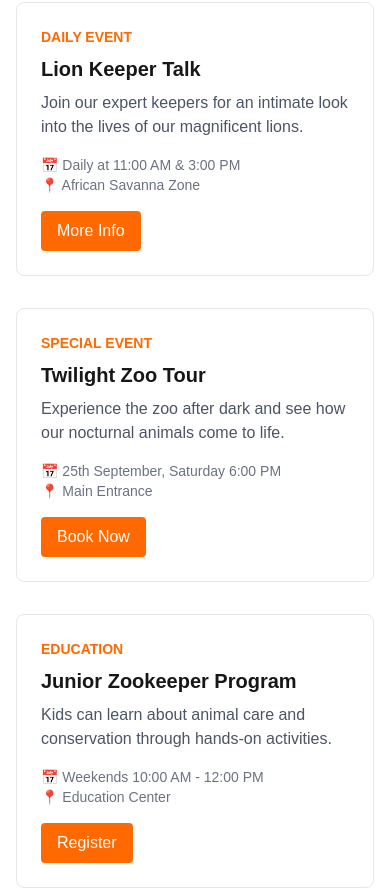
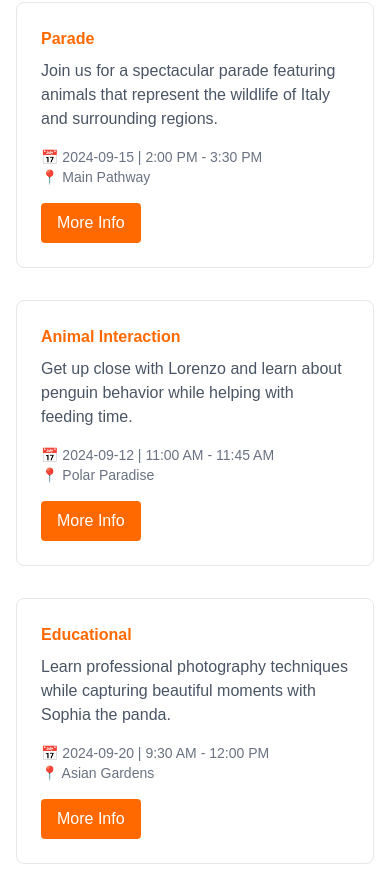
Before and after one commit to NikolaKajchevski/ProjectStudio, a Next.js app in the folder zoolirante/: page / in a window 390 px wide. Shown: the part 2468-3358 px from the top of the page. Built offline with nearby package versions, Linux system fonts and the light colour scheme.

Commit message:
Footer is now a component, events are displayed from json

```diff
--- /dev/null
+++ b/zoolirante/src/app/components/Footer/index.tsx
@@ -0,0 +1,33 @@
+
+export default function Footer () {
+
+    return (
+        <footer className="bg-gray-800 text-white py-12">
+            <div className="max-w-7xl mx-auto px-4 sm:px-6 lg:px-8">
+                <div className="grid grid-cols-1 md:grid-cols-4 gap-8">
+                    {/* About */}
+                    <div>
+                    <h3 className="text-lg font-bold mb-4">About Zoolirante</h3>
+                    <p className="text-gray-300 text-sm mb-4">
+                        We're committed to wildlife conservation and education. Visit us to learn about animals from around the world.
+                    </p>
+                    </div>
+
+                    {/* Contact */}
+                    <div>
+                    <h3 className="text-lg font-bold mb-4">Contact Us</h3>
+                    <div className="space-y-2 text-sm text-gray-300">
+                        <p>📞 (08) 1234 5678</p>
+                        <p>✉️ info@zoolirante.com</p>
+                        <p>📍 123 Wildlife Avenue<br/>Mawson Lakes, SA 5095</p>
+                    </div>
+                    </div>
+                </div>
+
+                <div className="border-t border-gray-700 mt-8 pt-8 text-center text-sm text-gray-400">
+                    <p>&copy; 2025 Zoolirante. All rights reserved. | Privacy Policy | Terms of Service</p>
+                </div>
+            </div>
+        </footer>
+    )
+}
--- a/zoolirante/src/app/events/page.tsx
+++ b/zoolirante/src/app/events/page.tsx
@@ -1,4 +1,5 @@
 import Image from 'next/image';
+import Link from 'next/link';
 
 export default async function EventsPage() {
   const data = await fetch('http://localhost:3000/api/zooliranteData', {
@@ -7,7 +8,18 @@ export default async function EventsPage() {
   const zooData = await data.json();
 
   return (
-    <div className="max-w-7xl mx-auto px-2 sm:px-4 lg:px-3 py-3">
+    <div className="min-h-screen">
+        <section className="relative h-96 bg-cover bg-center bg-no-repeat flex items-center justify-center text-white"
+               style={{backgroundImage: "url('https://images4.alphacoders.com/783/783592.jpg')"}}>
+        <div className="absolute inset-0 bg-black opacity-50"></div>
+        <div className="relative z-10 text-center px-4">
+          <h1 className="text-5xl font-bold mb-4">Events</h1>
+          <p className="text-xl mb-6">
+            View and Sign-Up for current and upcoming events at Zoolirante!
+          </p>
+        </div>
+      </section>
+      <div className="max-w-7xl mx-auto">
       <div className="bg-white">
         <div className="max-w-7xl mx-auto px-4 sm:px-6 lg:px-8 py-8">
           <h1 className="text-4xl text-black-500 text-center font-bold">Upcoming Events</h1>
@@ -57,24 +69,33 @@ export default async function EventsPage() {
                         for (var i = 0; i < zooData.animals.length; i++) {
                           if (zooData.animals[i].id == Element) {
                             return (
+                                    <Link
+                                      href={`/animals/${zooData.animals[i].id}`}
+                                      className="border border-orange-500 font-bold text-orange-500 px-12 py-1 rounded-full text-sm hover:bg-orange-600 transition-colors"
+                                    >
+                                      {zooData.animals[i].name}
+                                    </Link>
                               // have this link to the animals page when ready
-                              <button key={zooData.animals[i].id} className="border border-orange-500 font-bold text-orange-500 px-2 py-1 rounded-full text-sm hover:bg-orange-600 transition-colors">
-                                {zooData.animals[i].name}
-                              </button>
+                                // <button key={zooData.animals[i].id} className="border border-orange-500 font-bold text-orange-500 px-2 py-1 rounded-full text-sm hover:bg-orange-600 transition-colors">
+                                //   {zooData.animals[i].name}
+                                // </button>
                             )
                           }
                         }
                     })}
                   </div>
-                  <button className="bg-orange-500 font-bold text-white px-5 py-3 rounded-full text-sm hover:bg-orange-600 transition-colors">
-                    Book Now
-                  </button>
+                  <Link href="/tickets/book">
+                    <button className="bg-orange-500 font-bold text-white px-5 py-3 rounded-full text-sm hover:bg-orange-600 transition-colors">
+                      Book Now
+                    </button>
+                  </Link>
                 </div>
               </div>
             ))}
           </div>
         </div>
       </div>
+      </div>
     </div>
   );
 }
--- a/zoolirante/src/app/layout.tsx
+++ b/zoolirante/src/app/layout.tsx
@@ -2,6 +2,7 @@ import type { Metadata } from "next";
 import { Geist, Geist_Mono } from "next/font/google";
 import "./globals.css";
 import Navbar from "./components/Navbar";
+import Footer from "./components/Footer";
 
 const geistSans = Geist({
   variable: "--font-geist-sans",
@@ -32,6 +33,7 @@ export default function RootLayout({
         <main className="min-h-screen bg-gray-200">
           {children}
         </main>
+        <Footer />
       </body>
     </html>
   );
--- a/zoolirante/src/app/page.tsx
+++ b/zoolirante/src/app/page.tsx
@@ -1,7 +1,11 @@
 import Image from "next/image";
 import Link from "next/link";
 
-export default function Home() {
+export default async function Home() {
+    const data = await fetch('http://localhost:3000/api/zooliranteData', {
+    cache: 'no-store'
+  });
+  const zooData = await data.json();
   return (
     <div className="min-h-screen bg-white">
 
@@ -90,9 +94,30 @@ export default function Home() {
           </div>
 
           <div className="grid grid-cols-1 md:grid-cols-2 lg:grid-cols-3 gap-8">
-
+            {zooData.events.map((events: any) => (
+              <div className="border border-gray-200 rounded-lg p-6 hover:shadow-lg transition-shadow">
+                <div className="text-orange-500 text-1x2 font-semibold mb-2">
+                  {events.category}
+                </div>
+                <h3 className="text-xl font-bold mb-2">
+                  {events.name}
+                </h3>
+                <p className="text-gray-600 mb-4">
+                  {events.description}
+                </p>
+                <div className="text-sm text-gray-500 mb-4">
+                  <div>📅 {events.date} | {events.start_time} - {events.end_time}</div>
+                  <div>📍 {events.location}</div>
+                </div>
+                <Link href="/events">
+                  <button className="bg-orange-500 hover:bg-orange-600 text-white px-4 py-2 rounded font-medium transition-colors">
+                    More Info
+                  </button>
+                </Link>
+              </div>
+            ))}
             {/* Keeper Talk */}
-            <div className="border border-gray-200 rounded-lg p-6 hover:shadow-lg transition-shadow">
+            {/* <div className="border border-gray-200 rounded-lg p-6 hover:shadow-lg transition-shadow">
               <div className="text-orange-500 text-sm font-semibold mb-2">DAILY EVENT</div>
               <h3 className="text-xl font-bold mb-2">Lion Keeper Talk</h3>
               <p className="text-gray-600 mb-4">Join our expert keepers for an intimate look into the lives of our magnificent lions.</p>
@@ -103,10 +128,10 @@ export default function Home() {
               <button className="bg-orange-500 hover:bg-orange-600 text-white px-4 py-2 rounded font-medium transition-colors">
                 More Info
               </button>
-            </div>
+            </div> */}
 
             {/* Special Tour */}
-            <div className="border border-gray-200 rounded-lg p-6 hover:shadow-lg transition-shadow">
+            {/* <div className="border border-gray-200 rounded-lg p-6 hover:shadow-lg transition-shadow">
               <div className="text-orange-500 text-sm font-semibold mb-2">SPECIAL EVENT</div>
               <h3 className="text-xl font-bold mb-2">Twilight Zoo Tour</h3>
               <p className="text-gray-600 mb-4">Experience the zoo after dark and see how our nocturnal animals come to life.</p>
@@ -117,10 +142,10 @@ export default function Home() {
               <button className="bg-orange-500 hover:bg-orange-600 text-white px-4 py-2 rounded font-medium transition-colors">
                 Book Now
               </button>
-            </div>
+            </div> */}
 
             {/* Educational Program */}
-            <div className="border border-gray-200 rounded-lg p-6 hover:shadow-lg transition-shadow">
+            {/* <div className="border border-gray-200 rounded-lg p-6 hover:shadow-lg transition-shadow">
               <div className="text-orange-500 text-sm font-semibold mb-2">EDUCATION</div>
               <h3 className="text-xl font-bold mb-2">Junior Zookeeper Program</h3>
               <p className="text-gray-600 mb-4">Kids can learn about animal care and conservation through hands-on activities.</p>
@@ -131,7 +156,7 @@ export default function Home() {
               <button className="bg-orange-500 hover:bg-orange-600 text-white px-4 py-2 rounded font-medium transition-colors">
                 Register
               </button>
-            </div>
+            </div> */}
           </div>
         </div>
       </section>
@@ -242,11 +267,9 @@ export default function Home() {
         </div>
       </section>
 
-      {/* Footer */}
-      <footer className="bg-gray-800 text-white py-12">
+      {/* <footer className="bg-gray-800 text-white py-12">
         <div className="max-w-7xl mx-auto px-4 sm:px-6 lg:px-8">
           <div className="grid grid-cols-1 md:grid-cols-4 gap-8">
-            {/* About */}
             <div>
               <h3 className="text-lg font-bold mb-4">About Zoolirante</h3>
               <p className="text-gray-300 text-sm mb-4">
@@ -254,7 +277,6 @@ export default function Home() {
               </p>
             </div>
 
-            {/* Contact */}
             <div>
               <h3 className="text-lg font-bold mb-4">Contact Us</h3>
               <div className="space-y-2 text-sm text-gray-300">
@@ -269,7 +291,7 @@ export default function Home() {
             <p>&copy; 2025 Zoolirante. All rights reserved. | Privacy Policy | Terms of Service</p>
           </div>
         </div>
-      </footer>
+      </footer> */}
 
     </div>
   );
```
